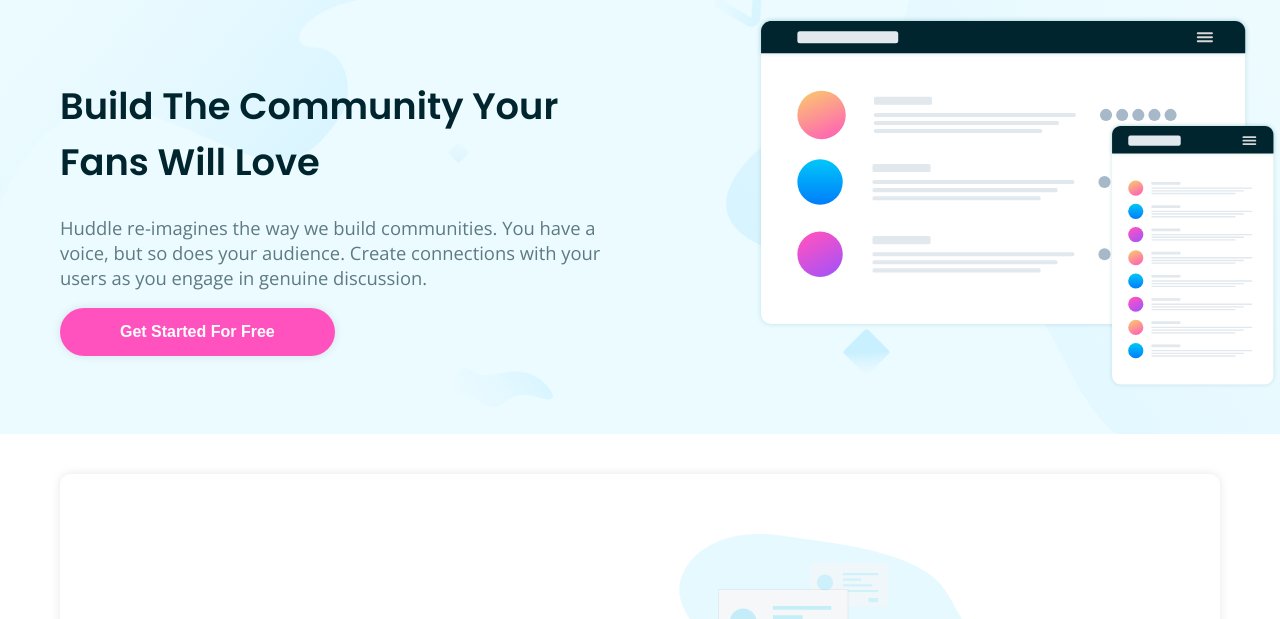
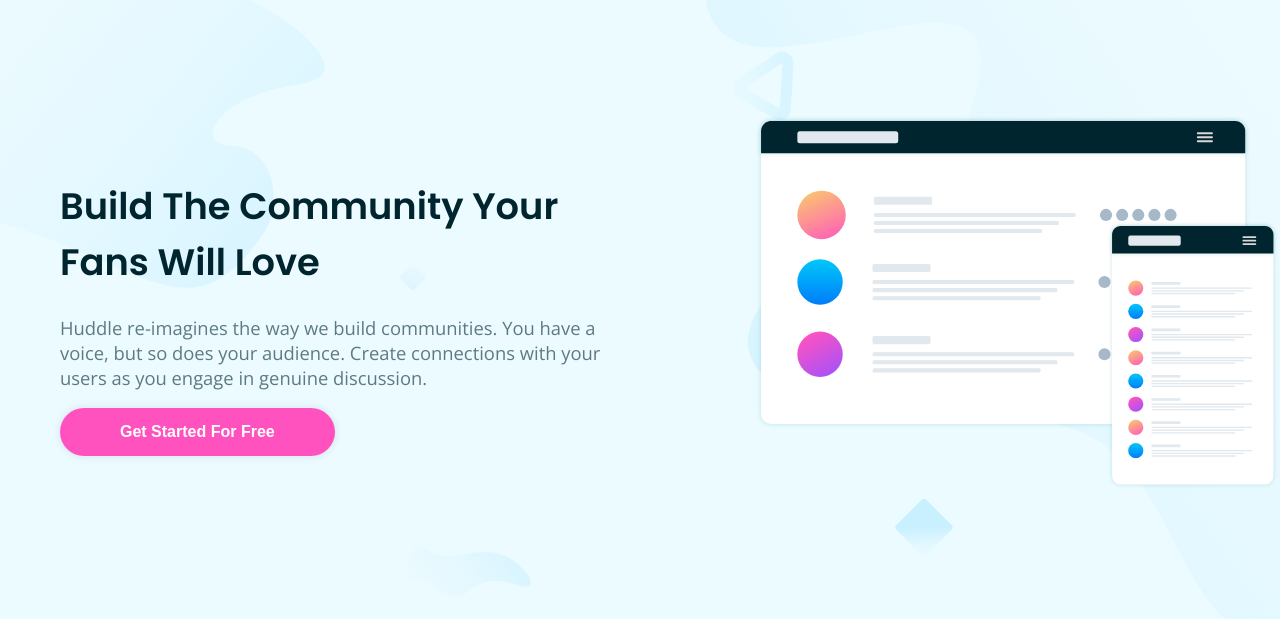
Before and after one commit to sumusiriwardana/huddle-landing-page, a plain HTML site: page index.html in a window 1280 px wide. Shown: the part 112-731 px from the top of the page. Drawn offline with nearby package versions, Linux system fonts and the light colour scheme.

Commit message:
improve the header section

```diff
--- a/index.html
+++ b/index.html
@@ -33,6 +33,7 @@
       </nav>
 
       <div class="wrapper__flex">
+        <div class="wrapper__flex-content">
 
         <div class="wrapper__flex-text">
             <h1>Build The Community Your Fans Will Love</h1>
@@ -47,6 +48,7 @@
       <div>
         <img class="header__img" src="images/illustration-mockups.svg" alt="mockups">
       </div>
+    </div>
     </div>
   </div>
 </header>
--- a/styles.css
+++ b/styles.css
@@ -87,6 +87,17 @@ header {
   background-position: center center;
   background-color: var(--VeryPaleCyan);
   padding: 40px;
+  height: 100vh;
+}
+
+header .wrapper__flex-content {
+  margin-top: 100px;
+  display: flex;
+  align-items: center;
+}
+
+.wrapper__flex-content > div {
+  flex: 1;
 }
 
 nav {
```
